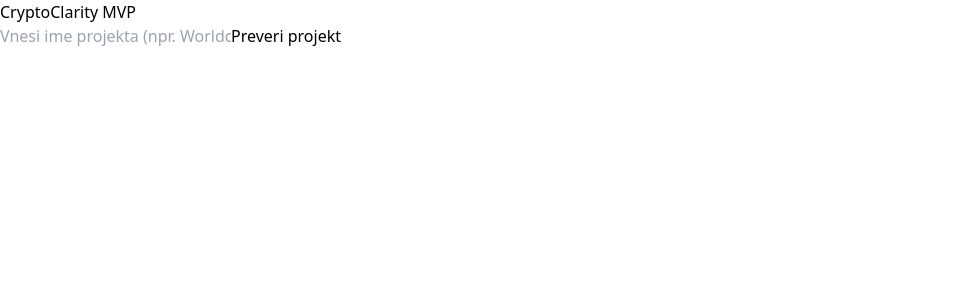
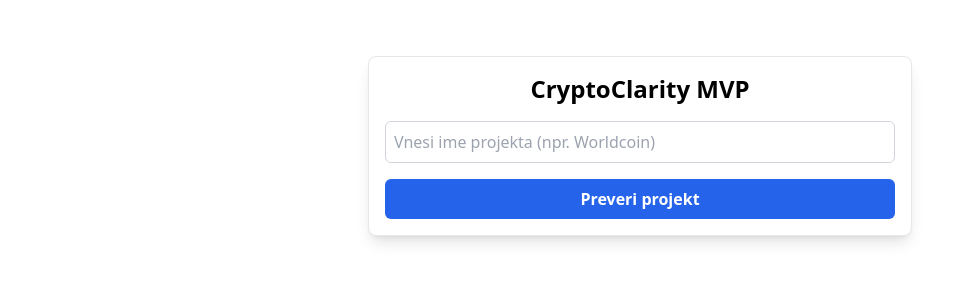
Before and after one commit to CryptoClarityAI/CryptoClarity-mvp-mvp, a Next.js app: page / in a window 1280 px wide. Shown: the top 300 px of the page, without its empty margins (0-975 px from the left). Built offline with nearby package versions, Linux system fonts and the light colour scheme.

Commit message:
Add files via upload

```diff
--- /dev/null
+++ b/tailwind.config.ts
@@ -0,0 +1,15 @@
+// tailwind.config.ts
+import type { Config } from "tailwindcss";
+
+const config: Config = {
+  content: [
+    "./app/**/*.{ts,tsx}",
+    "./components/**/*.{ts,tsx}"
+  ],
+  theme: {
+    extend: {},
+  },
+  plugins: [],
+};
+
+export default config;
```
